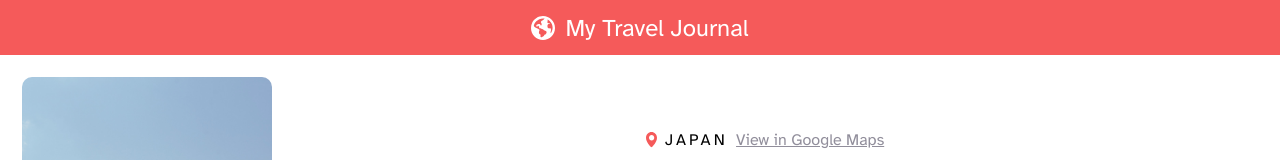
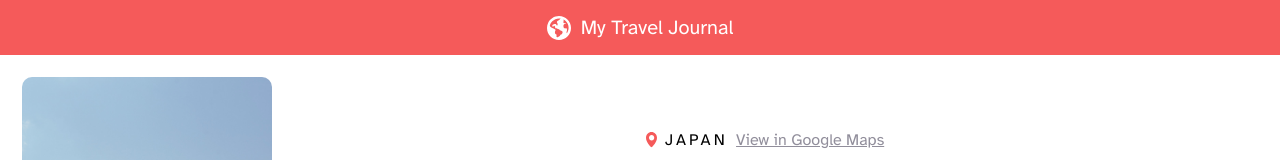
Before and after one commit to tashasyarifah/travel-journal, a React (Create React App) app: page / in a window 1280 px wide. Shown: the top 160 px of the page. Built offline with nearby package versions, Linux system fonts and the light colour scheme.

Commit message:
Update h1 font-size

```diff
--- a/src/components/Navbar.module.css
+++ b/src/components/Navbar.module.css
@@ -15,4 +15,5 @@
 h1 {
   color: #fff;
   font-weight: 400;
+  font-size: 1.25em;
 }
```
